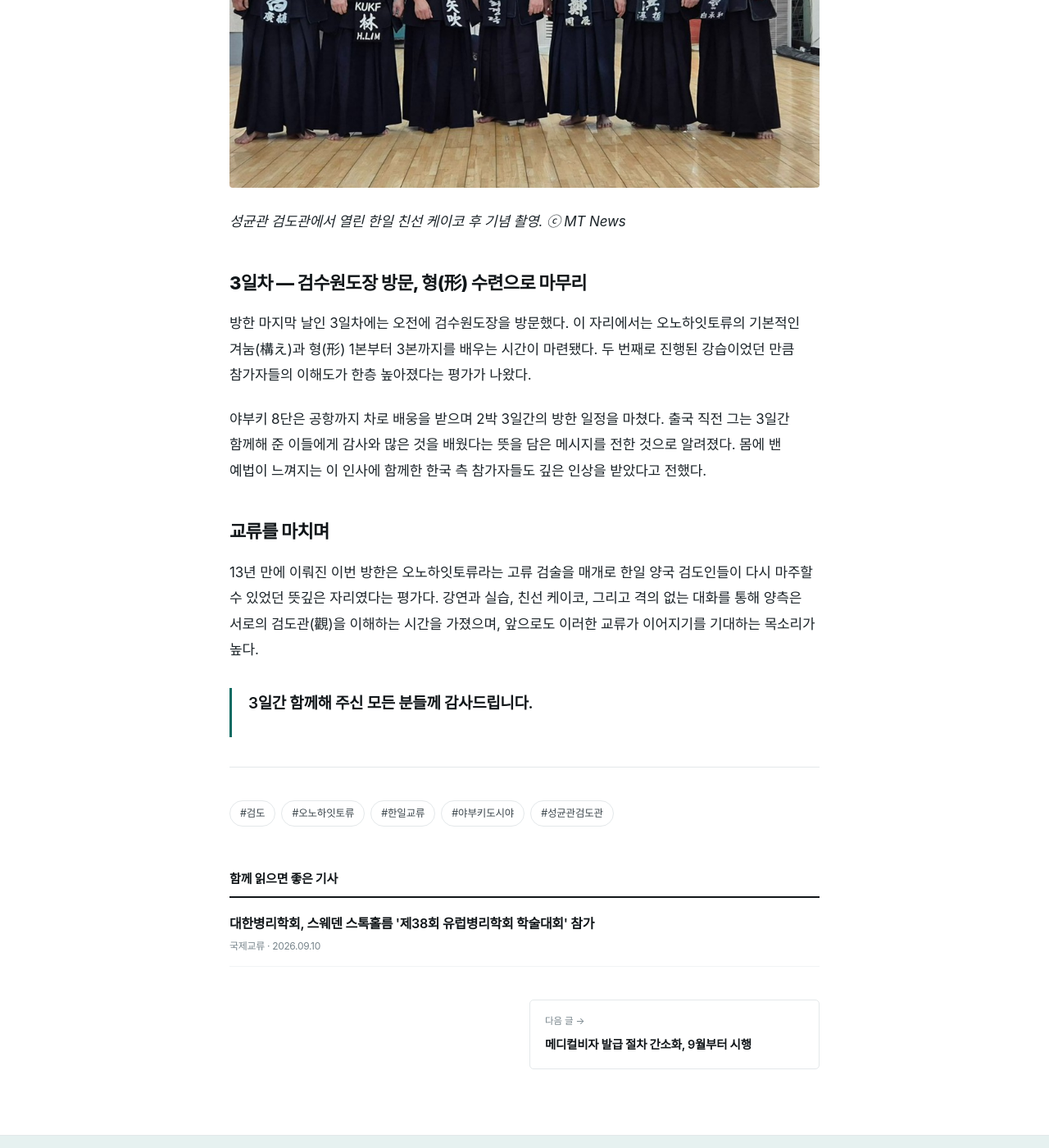
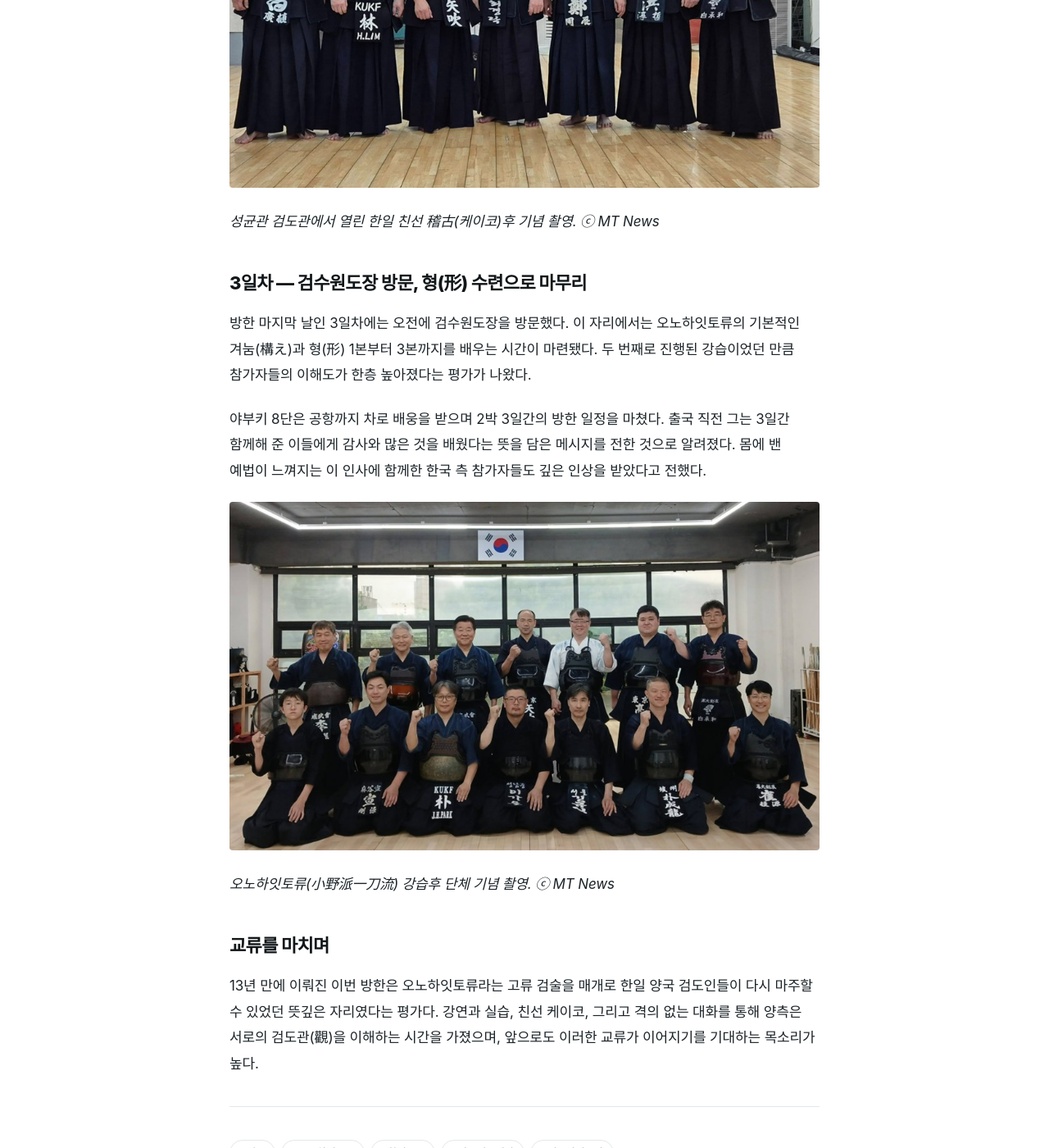
Before and after one commit to kokorojuin-tech/mt-news, a Jekyll site: the page built from _posts/2026-08-25-japan-kendo-8dan-yabuki-visit.md, in a window 1280 px wide and 1400 px high, scrolled down 2801 px. Shown: the whole window at 82% size. Built offline with Jekyll 4.4.1, drawn with Linux system fonts in a browser that asks for light colours; some web fonts are replaced; some of the changed text lies outside the part shown.

Commit message:
Update 2026-08-25-japan-kendo-8dan-yabuki-visit.md

```diff
--- a/_posts/2026-08-25-japan-kendo-8dan-yabuki-visit.md
+++ b/_posts/2026-08-25-japan-kendo-8dan-yabuki-visit.md
@@ -28,8 +28,8 @@ lang: ko
 
 이어진 저녁 식사 자리에서는 검도 심판 규칙 등을 주제로 다양한 의견이 오갔다. 서로의 입장을 이해하려는 분위기 속에서 대화가 이어졌으며, 참가자들은 이러한 교류가 계속된다면 양국 검도계의 친교가 한층 더 깊어질 것이라는 기대를 나타냈다. 좋은 인상과 우호적인 분위기 속에서 2일차 일정이 마무리됐다.
 
-![성균관 검도관에서 열린 한일 친선 케이코 후 기념 촬영](/assets/img/friendly-keiko-01.jpg)
-*성균관 검도관에서 열린 한일 친선 케이코 후 기념 촬영. ⓒ MT News*
+![성균관 검도관에서 열린 한일 친선 稽古(케이코)후 기념 촬영.](/assets/img/friendly-keiko-01.jpg)
+*성균관 검도관에서 열린 한일 친선 稽古(케이코)후 기념 촬영. ⓒ MT News*
 
 ## 3일차 — 검수원도장 방문, 형(形) 수련으로 마무리
 
@@ -37,8 +37,9 @@ lang: ko
 
 야부키 8단은 공항까지 차로 배웅을 받으며 2박 3일간의 방한 일정을 마쳤다. 출국 직전 그는 3일간 함께해 준 이들에게 감사와 많은 것을 배웠다는 뜻을 담은 메시지를 전한 것으로 알려졌다. 몸에 밴 예법이 느껴지는 이 인사에 함께한 한국 측 참가자들도 깊은 인상을 받았다고 전했다.
 
+![오노하잇토류(小野派一刀流) 강습후 단체 기념 촬영](/assets/img/friendly-keiko-02.jpg)
+*오노하잇토류(小野派一刀流) 강습후 단체 기념 촬영. ⓒ MT News*
+
 ## 교류를 마치며
 
 13년 만에 이뤄진 이번 방한은 오노하잇토류라는 고류 검술을 매개로 한일 양국 검도인들이 다시 마주할 수 있었던 뜻깊은 자리였다는 평가다. 강연과 실습, 친선 케이코, 그리고 격의 없는 대화를 통해 양측은 서로의 검도관(觀)을 이해하는 시간을 가졌으며, 앞으로도 이러한 교류가 이어지기를 기대하는 목소리가 높다.
-
-> 3일간 함께해 주신 모든 분들께 감사드립니다.
```
Also changed, not shown: other parts of _posts/2026-08-25-japan-kendo-8dan-yabuki-visit.md (+1 -1 lines).
